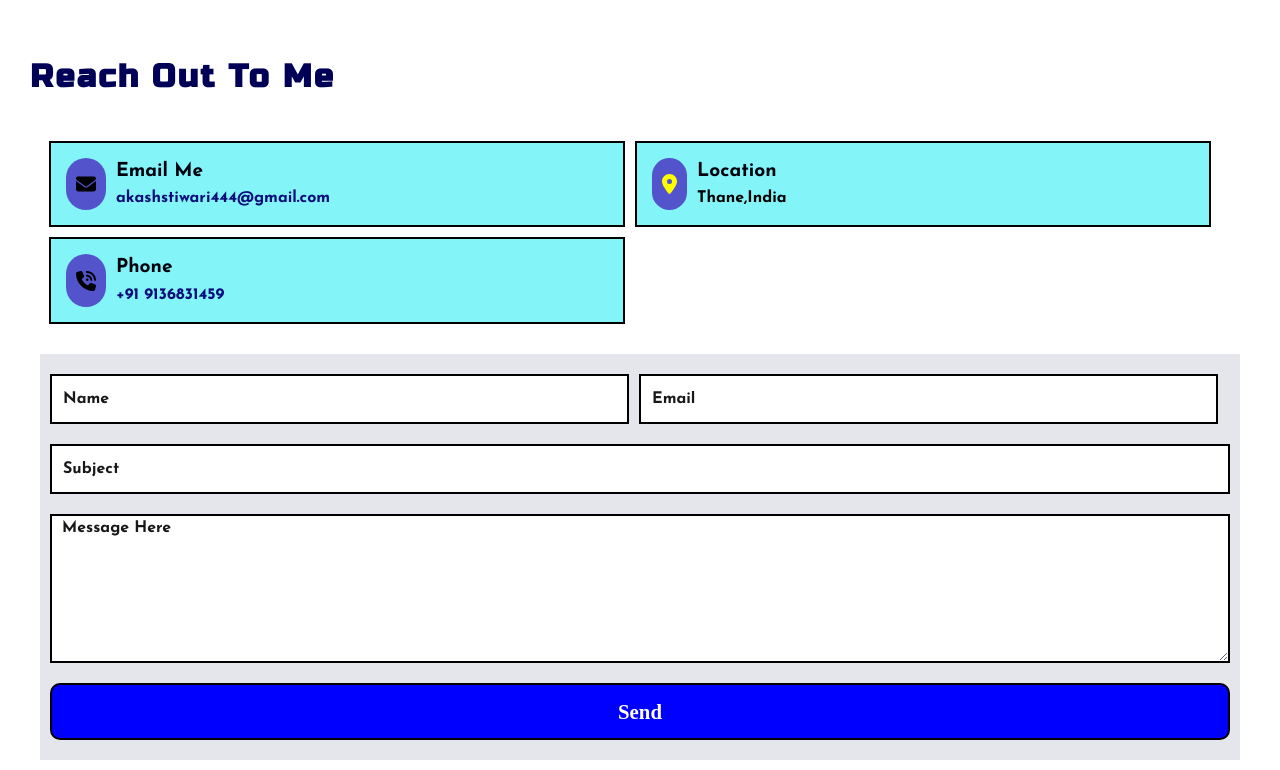
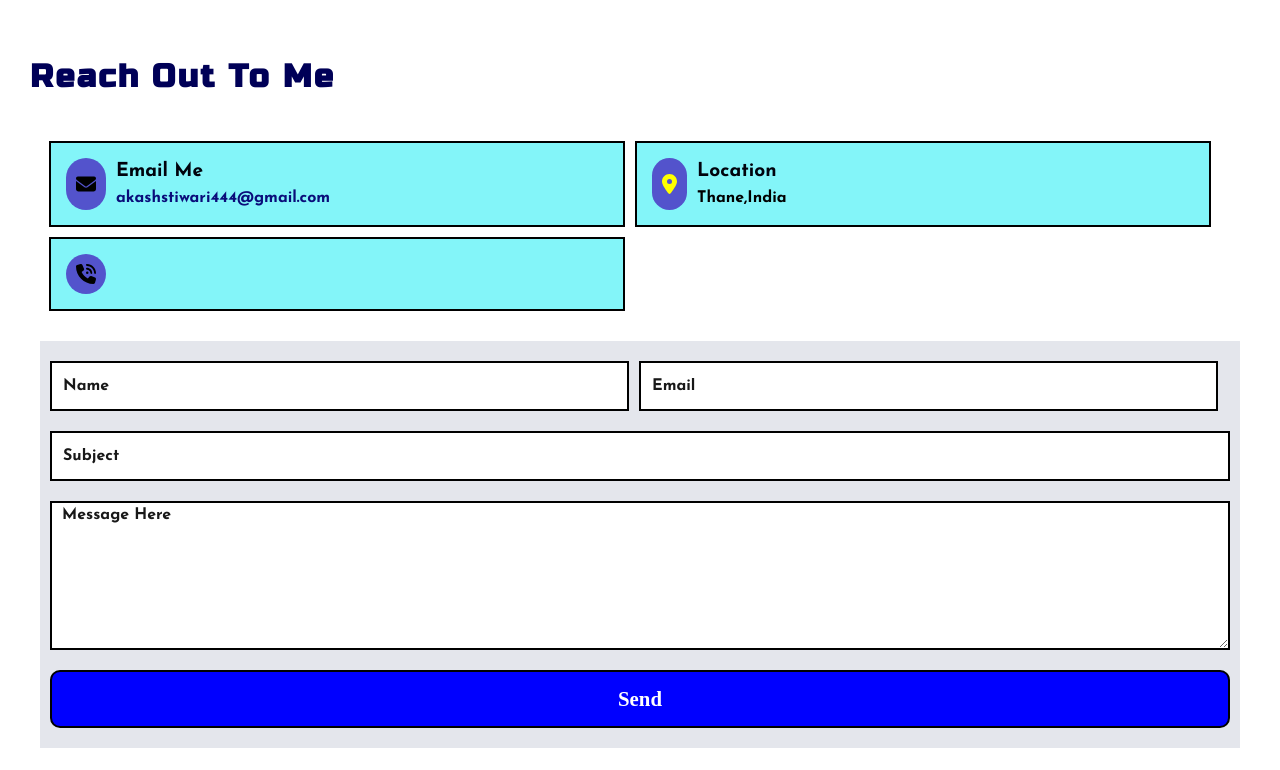
Before and after one commit to ak4631/portfolio, a React (Create React App) app: page / in a window 1280 px wide. Shown: the part 2881-3651 px from the top of the page. Built offline with nearby package versions, Linux system fonts and the light colour scheme.

Commit message:
Update Contact.js

```diff
--- a/src/components/Contact/Contact.js
+++ b/src/components/Contact/Contact.js
@@ -75,10 +75,6 @@ const Contact = () => {
                   style={{ fontSize: "20px" }}
                 />
               </div>
-              <div className="descrip">
-                <h3>Phone</h3>
-                <Link to="tel:+919136831459">+91 9136831459</Link>
-              </div>
             </li>
           </ul>
         </div>
```
